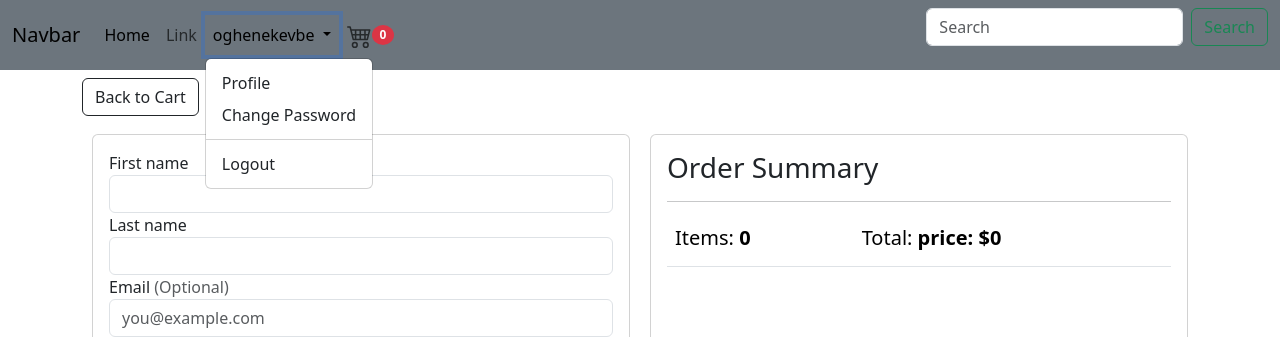
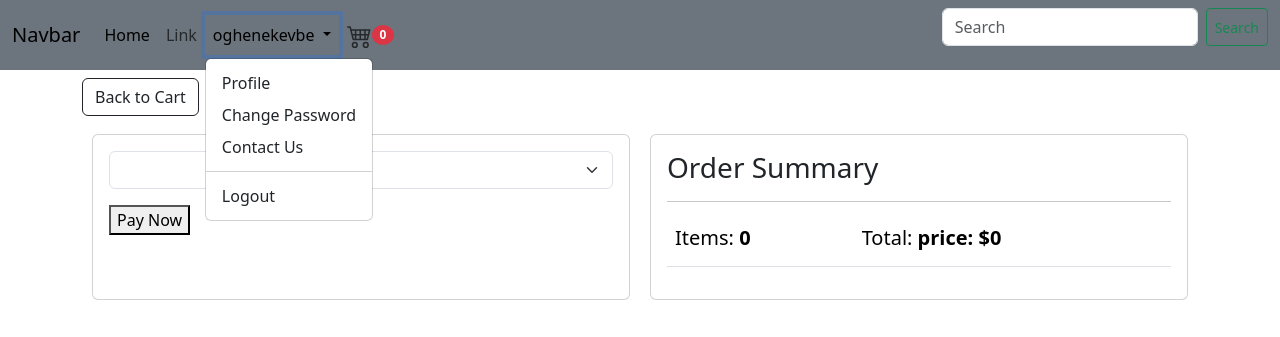
Before and after one commit to Oghenekevbe/E-commerce-app, a Django app: page /checkout in a window 1280 px wide, after a click that opens the changed part. Shown: the top 337 px of the page. Run offline with Django 3.2, Linux system fonts and the light colour scheme; a user stored in the database is signed in; data comes from the database, SQL or seed files in the repository; both versions use the stored data as it was after the commit; data that the repository does not hold is empty; some libraries are stand-ins or nearby versions.

```diff
--- a/store/admin.py
+++ b/store/admin.py
@@ -7,3 +7,4 @@ admin.site.register(OrderItem)
 admin.site.register(BillingAddress)
 admin.site.register(Product)
 admin.site.register(Customer)
+admin.site.register(Contact)
--- a/store/models.py
+++ b/store/models.py
@@ -91,3 +91,10 @@ class OrderItem(models.Model):
     def get_total(self):
         total = self.product.price * self.quantity
         return total
+
+
+class Contact(models.Model):
+    name = models.CharField(max_length=100)
+    email = models.EmailField()
+    message = models.TextField()
+    date_added = models.DateTimeField(default=timezone.now)
--- a/store/templates/base.html
+++ b/store/templates/base.html
@@ -50,6 +50,7 @@
 
                     <li><a class="dropdown-item" href="{% url 'profile' user.customer.pk %}">Profile</a></li>
                     <li><a class="dropdown-item" href="{% url 'change_password' user.customer.pk %}">Change Password</a></li>
+                    <li><a class="dropdown-item" href="{% url 'contact_us' %}">Contact Us</a></li>
                     <li><hr class="dropdown-divider"></li>
                     <li><a class="dropdown-item" href="{% url 'logout' %}">Logout</a></li>
                   </ul>
@@ -74,8 +75,8 @@
               </li>
             </ul>
             <form class="d-flex" method="GET" action="{% url 'store' %}">
-              <input class="form-control me-2" type="search" placeholder="Search" aria-label="Search" name="q">
-              <button class="btn btn-outline-success" type="submit">Search</button>
+              <input class="form-control me-2" type="search" placeholder="Search" aria-label="Search" name="q" style='width:16rem;'>
+              <button class="btn btn-sm btn-outline-success" type="submit">Search</button>
             </form>
 
           </div>
--- a/store/templates/checkout.html
+++ b/store/templates/checkout.html
@@ -1,7 +1,6 @@
 {% extends 'base.html' %}
+{% block title %}Obaya Online | Checkout{% endblock title %}
 {% load static %}
-{% block title %}Obaya Online | Checkout{% endblock title %}
-
 {% block content %}
 
 <link rel="stylesheet" type="text/css" href="{% static 'css/checkout.css' %}">
@@ -17,7 +16,7 @@
                     <div class="card-body">
                         <div class="box-element" id='form-wrapper'>
                             <form action="" id="form">
-                                <div class="user-info">
+                                {% comment %} <div class="user-info">
                                     <label for="firstName">First name</label>
                                     <input type="text" class="form-control" id="firstName" placeholder="" value="" required>
                                     <label for="lastName">Last name</label>
@@ -28,7 +27,7 @@
                                     <label for="email">Email <span class="text-muted">(Optional)</span></label>
                                     <input type="email" class="form-control" id="email" placeholder="you@example.com">
 
-                                </div>
+                                </div> {% endcomment %}
 
 
 
@@ -91,42 +90,6 @@
 
 
 
-{% comment %} <script src="https://checkout.flutterwave.com/v3.js"></script>
-
-<script>
-    let cart_total = '{{order.get_cart_total}}'
-    let cart_id = '{{order.transaction_id}}'
-    let customer_id = '{{customer_id}}';
-    let customer_name = '{{customer_name}}';
-    let customer_email = '{{customer_email}}';
-    let logoUrl = '/static/images/Orange_and_Gray_Tag_Cart_Virtual_Shop_Logo-removebg-preview.png';
-    //let customer_phone_number = '{{customer_phone_number}}';
-    function makePayment() {
-        FlutterwaveCheckout({
-          public_key: "FLWPUBK_TEST-c4be858d739f16100797d96169b98e0f-X",
-          tx_ref: cart_id,
-          amount: cart_total,
-          currency: "NGN",
-          payment_options: "card, mobilemoneyghana, ussd",
-          redirect_url: "http://127.0.0.1:8000/confirm_payment/",
-          meta: {
-            consumer_id: customer_id,
-            consumer_mac: "92a3-912ba-1192a",
-          },
-          customer: {
-            email: customer_email,
-            //phone_number: "customer_phone_number",
-            name: customer_name,
-          },
-          customizations: {
-            title: "Obaya Online",
-            description: "Obaya Online Purchases"+cart_id,
-            logo: logoUrl,
-          },
-        });
-      }
-</script> {% endcomment %}
-
 <script src="https://checkout.flutterwave.com/v3.js"></script>
 
 <script>
@@ -139,10 +102,10 @@
 
     function makePayment() {
         FlutterwaveCheckout({
-          public_key: "FLWPUBK_TEST-SANDBOXDEMOKEY-X",
+          public_key: "FLWPUBK_TEST-d775f9c45f70041958618f1944d6aaf1-X",
           tx_ref: cart_id,
           amount: cart_total,
-          currency: "NGN",
+          currency: "USD",
           payment_options: "card, mobilemoneyghana, ussd",
           redirect_url: "127.0.0.1:8000/confirm_payment/"+cart_id,
           meta: {
--- /dev/null
+++ b/store/templates/customer/orders.html
@@ -0,0 +1,2 @@
+{% extends 'base.html' %}
+{% block title %}Obaya Online | Orders{% endblock title %}
--- a/store/templates/registration/change_password.html
+++ b/store/templates/registration/change_password.html
@@ -11,5 +11,5 @@
                 <button type='submit'>Submit</button>
             </form>
         </div>
-        </div>
+    </div>
 {% endblock content %}
--- a/store/urls.py
+++ b/store/urls.py
@@ -21,7 +21,8 @@ urlpatterns = [
     path("<str:pk>/edit_profile/", EditProfile.as_view(), name="edit_profile"),
     path("<str:pk>/change_password/", ChangePassword.as_view(template_name='registration/change_password.html'), name="change_password"),
 
-
+    # USER INTERACTIONS
+    path("contact_us/", ContactView.as_view(), name="contact_us"),
 
 
 
--- a/store/views.py
+++ b/store/views.py
@@ -12,6 +12,8 @@ from django.contrib.auth.views import LoginView
 from django.views import generic
 from .forms import *
 from django.contrib.auth.mixins import LoginRequiredMixin
+from django.core.mail import send_mail
+from django.conf import settings
 
 
 
@@ -144,3 +146,22 @@ class EditProfile(UpdateView):
 class ChangePassword(PasswordChangeView):
     form_class = ChangePasswordForm
     success_url = reverse_lazy('store')
+
+
+class ContactView(CreateView):
+    model = Contact
+    template_name = 'customer/contact_us.html'
+    fields = ['name', 'email', 'message']
+    success_url = reverse_lazy('store')
+
+    def form_valid(self, form):
+        # Save the contact message to the database
+        response = super().form_valid(form)
+
+        # Send an email to your mailbox
+        contact = form.save()
+        subject = 'New contact message from {}'.format(contact.name)
+        message = 'From: {} <{}>\n\n{}'.format(contact.name, contact.email, contact.message)
+        send_mail(subject, message, settings.DEFAULT_FROM_EMAIL, [settings.CONTACT_EMAIL])
+
+        return response
```
Also changed, not shown: ecommerce/settings.py (+12 -0 lines), store/templates/customer/contact_us.html (added, +16 -0 lines), db.sqlite3, store/forms.py (line endings or trailing spaces), store/migrations/0021_contactus.py (added), store/migrations/0022_auto_20230323_1812.py (added).
